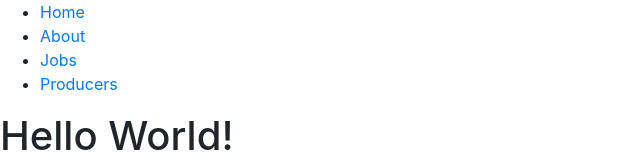
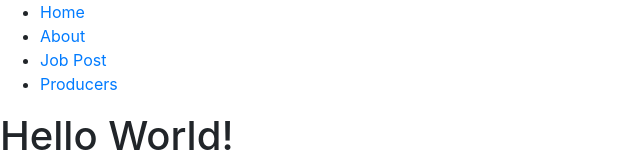
Before and after one commit to amakaanikwe/bric_sheets_react, a React (Create React App) app in the folder React_App/: page / in a window 1280 px wide. Shown: the top 160 px of the page, without its empty margins (0-640 px from the left). Built offline with nearby package versions, Linux system fonts and the light colour scheme.

Commit message:
Updated nav

```diff
--- a/React_App/src/Components/Home_Page/NavBar.jsx
+++ b/React_App/src/Components/Home_Page/NavBar.jsx
@@ -11,7 +11,7 @@ const NavBar = () => (
                 <Link to="/about">About</Link>
             </li>
             <li>
-                <Link to="/Job-list">Jobs</Link>
+                <Link to="/Job-list">Job Post</Link>
             </li>
             <li>
                 <Link to="/producer-display">Producers</Link>
```
